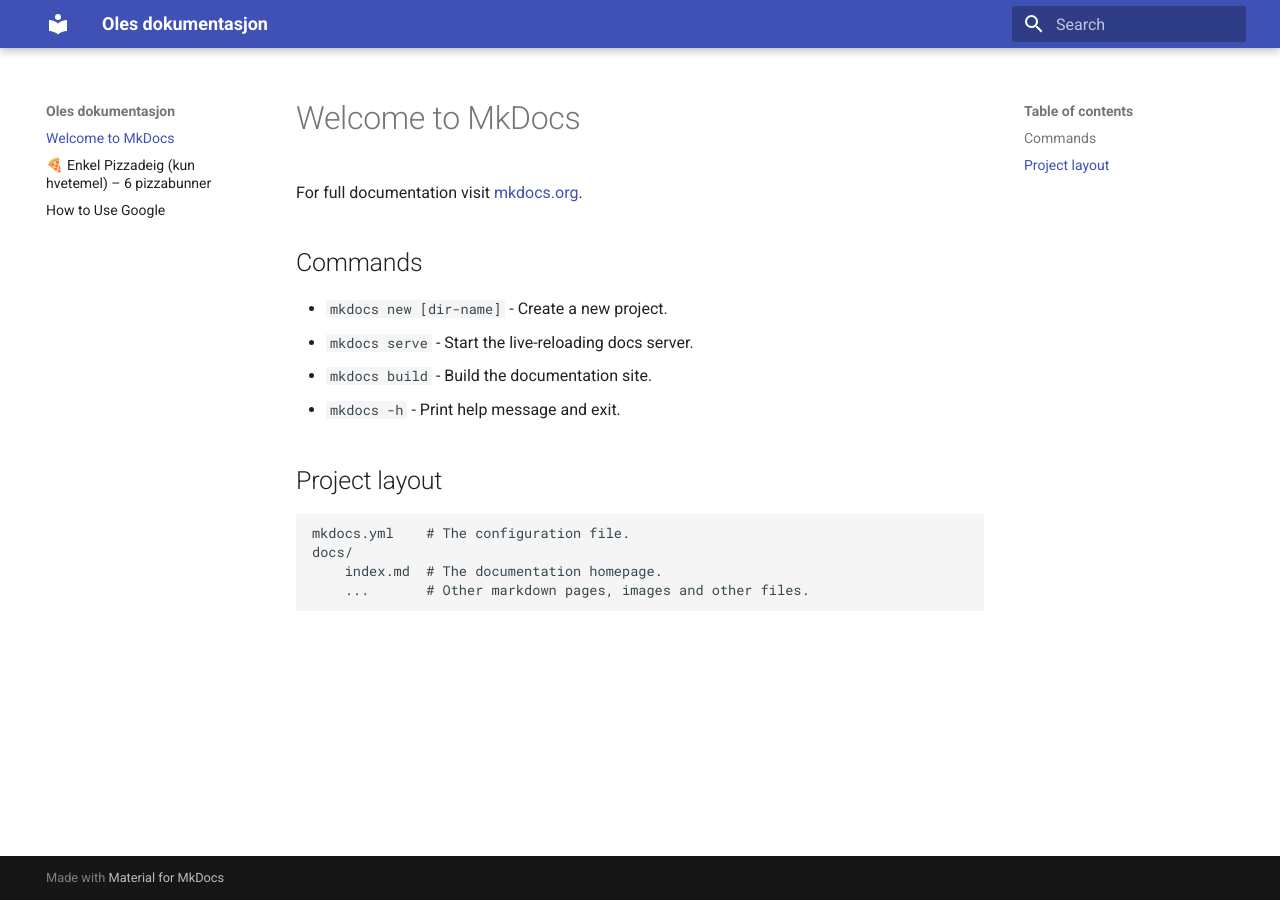
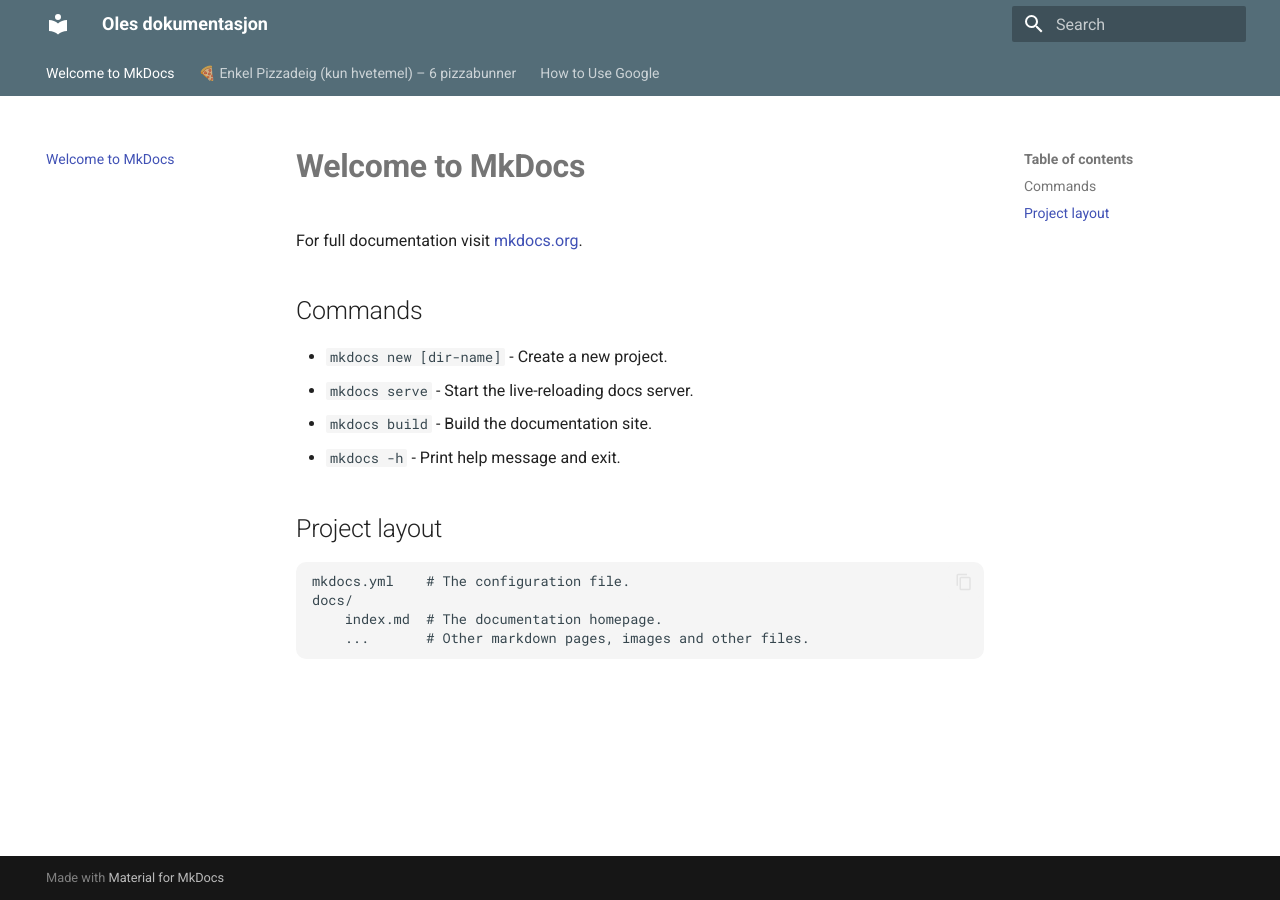
Before and after one commit to ol-e/docsv2, an MkDocs documentation site: the page built from docs/index.md, in a window 1280 px wide. Built offline with MkDocs 1.6.1 and Material for MkDocs 9.7.7, drawn with Linux system fonts in a browser that asks for light colours.

Commit message:
Improve MkDocs styling with theme config and custom CSS

```diff
--- /dev/null
+++ b/docs/stylesheets/extra.css
@@ -0,0 +1,26 @@
+:root {
+  --md-default-fg-color--light: #5f6368;
+}
+
+.md-typeset h1 {
+  font-weight: 700;
+  letter-spacing: -0.01em;
+}
+
+.md-typeset h2,
+.md-typeset h3 {
+  scroll-margin-top: 4.5rem;
+}
+
+.md-typeset table:not([class]) {
+  border-radius: 0.5rem;
+  overflow: hidden;
+}
+
+.md-typeset table:not([class]) th {
+  background-color: var(--md-primary-fg-color--light);
+}
+
+.md-typeset pre > code {
+  border-radius: 0.5rem;
+}
--- a/mkdocs.yml
+++ b/mkdocs.yml
@@ -2,3 +2,13 @@ site_name: Oles dokumentasjon
 site_url: https://ol-e.github.io/docsv2/
 theme:
   name: material
+  palette:
+    - scheme: default
+      primary: blue grey
+      accent: deep orange
+  features:
+    - navigation.tabs
+    - navigation.top
+    - content.code.copy
+extra_css:
+  - stylesheets/extra.css
```
